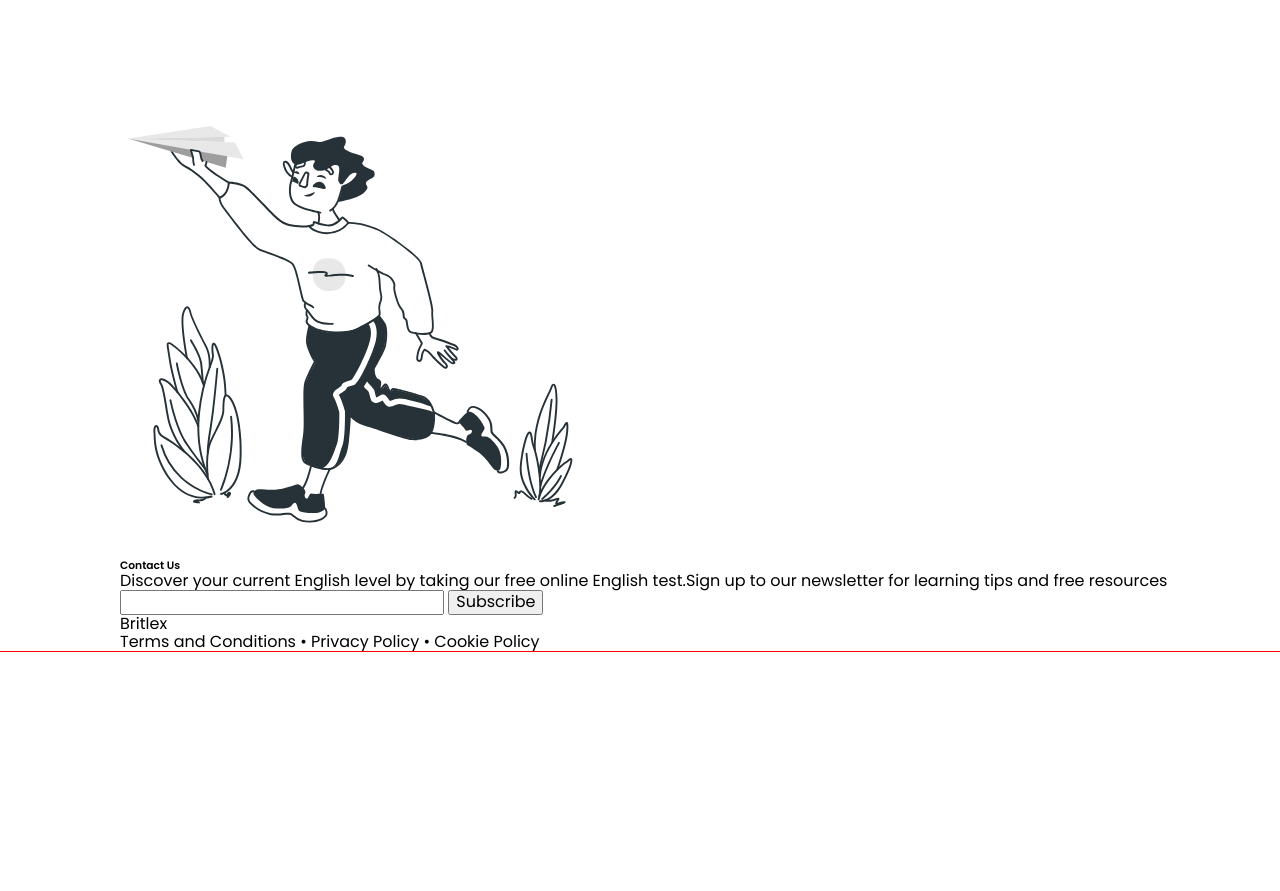
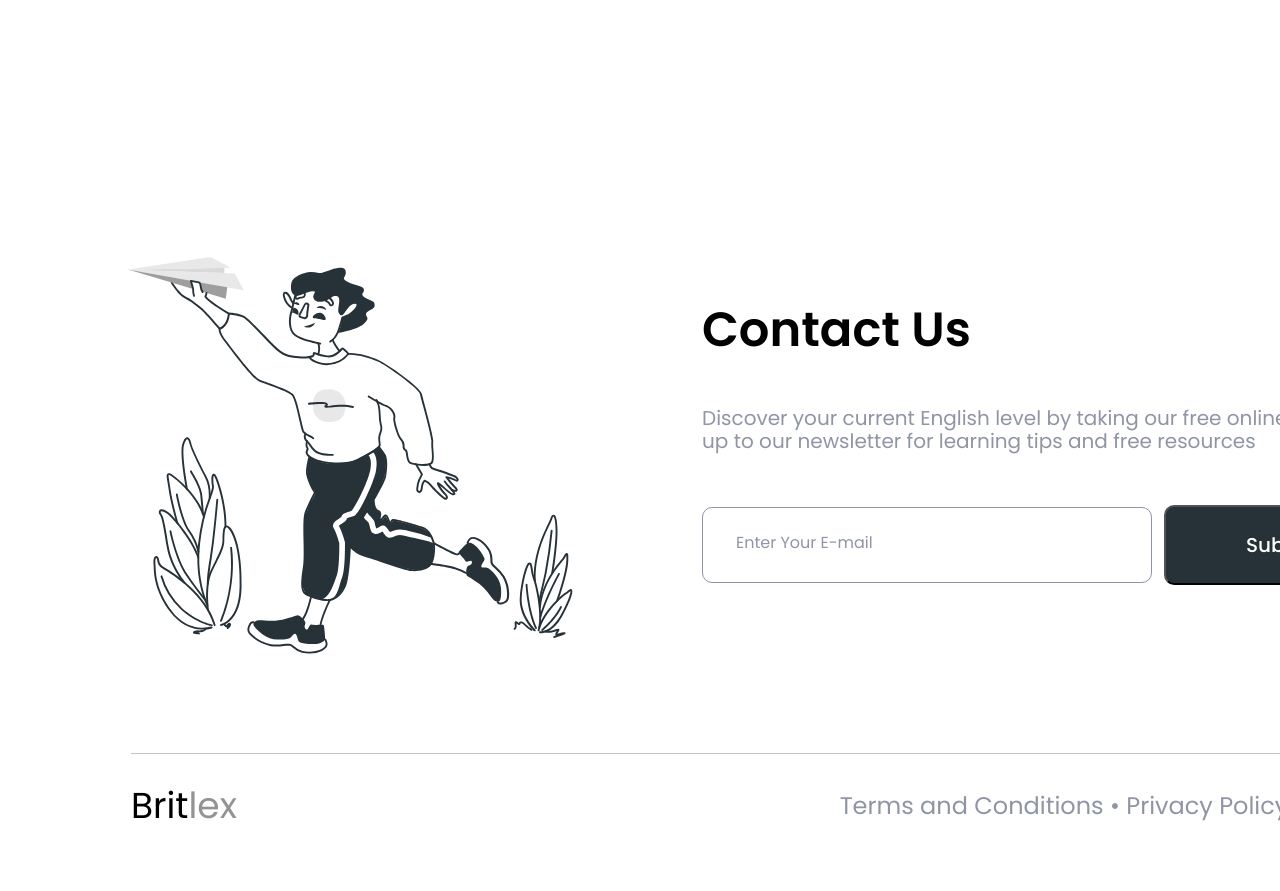
Before and after one commit to GIT13Olena/Learn-Language, a plain HTML site: page index.html in a window 1280 px wide. Shown: the part 3625-4516 px from the top of the page. Before the commit the page ends 4278 px from the top, so only its background shows below. Drawn offline with nearby package versions, Linux system fonts and the light colour scheme.

Commit message:
a fully developed website for the computer

```diff
--- a/index.html
+++ b/index.html
@@ -170,7 +170,7 @@
         <ul class="main-section-pricing__list">
           <li>
             <div class="main-section-pricing__box-image">
-              <img src="./svg/pricing-self-study-svg.svg" alt="">
+              <img src="./svg/pricing-self-study-svg.svg" alt="Self-study online course">
             </div>
 
             <h4 class="main-section-pricing__item__title">Self-study online course</h4>
@@ -185,7 +185,7 @@
           </li>
           <li>
             <div class="main-section-pricing__box-image">
-              <img src="./svg/pricing-live-on-svg.svg" alt="">
+              <img src="./svg/pricing-live-on-svg.svg" alt="Live online classes">
             </div>
             <h4 class="main-section-pricing__item__title">Live online classes</h4>
             <p class="main-section-pricing__item__subtitle-two">Interactive group classes with expert
@@ -197,7 +197,7 @@
           </li>
           <li>
             <div class="main-section-pricing__box-image">
-             <img src="./svg/pricing-personal-tuition-svg.svg" alt="">
+             <img src="./svg/pricing-personal-tuition-svg.svg" alt="Personal Tuition">
             </div>
             <h4 class="main-section-pricing__item__title">Personal Tuition</h4>
             <p class="main-section-pricing__item__subtitle-three">Online one-to-one English tutoring – enjoy
@@ -212,17 +212,19 @@
 
 
 
-      <section>
-        <img src="./svg/contact-us-svg.svg" alt="">
-        <h6>Contact Us</h6>
-        <p>
+      <section class="main-section-contact">
+        <img src="./svg/contact-us-svg.svg" alt="Contact us">
+        <div class="main-section-contact__box">
+          <h6 class="main-section-contact__title">Contact Us</h6>
+        <p class="main-section-contact__subtitle">
           Discover your current English level by taking
           our free online English test.Sign up to our
           newsletter for learning tips and free resources
         </p>
-        <div>
-          <input type="text">
-          <button type="submit">Subscribe</button>
+        <form class="main-section-contact__form">
+          <input type="text" placeholder="Enter Your E-mail" class="main-section-contact__form__input">
+          <button type="submit" class="main-section-contact__form__button">Subscribe</button>
+        </form>
         </div>
       </section>
 
@@ -231,9 +233,13 @@
 
 
 
-    <footer>
-      <a href="">Brit<span>lex</span></a>
-      <p>Terms and Conditions • Privacy Policy • Cookie Policy</p>
+    <footer class="footer">
+      <div class="footer__line"></div>
+      <div class="footer__box">
+        <a href="" class="footer__logo">Brit<span class="footer__logo-color">lex</span></a>
+      <p class="footer__subtitle">Terms and Conditions • Privacy Policy • Cookie Policy</p>
+      </div>
+
     </footer>
   </div>
 
--- a/style.css
+++ b/style.css
@@ -17,6 +17,8 @@
 
     --box-pricing-background: #eee;
     --subtitle-pricing-background: #546269;
+
+    --line-footer: #c4c4c4;
 
 }
 
@@ -371,3 +373,99 @@ a,button{
     font-weight: 400;
     font-size: 18px;
 }
+
+.main-section-contact {
+    display: flex;
+    justify-content: space-between;
+    width: 1364px;
+    padding-top: 131px;
+    padding-right: 4px;
+    padding-bottom: 67px;
+}
+
+.main-section-contact__box{
+   margin-top: 33px;
+}
+
+.main-section-contact__title {
+    color: var(--title-color);
+    font-weight: 600;
+    font-size: 48px;
+    line-height: 167%;
+    margin-bottom: 37px;
+}
+
+.main-section-contact__subtitle {
+    width: 778px;
+    color: var(--subtitle-color);
+    font-weight: 400;
+    font-size: 20px;
+    margin-bottom: 52px;
+}
+
+.main-section-contact__form {
+    display: flex;
+    align-items: center;
+    justify-content: space-between;
+    width: 726px;
+}
+
+.main-section-contact__form__input {
+    border: 1px solid var(--subtitle-color);
+    border-radius: 10px;
+    width: 450px;
+    padding: 26px 0px 30px 33px ;
+}
+
+.main-section-contact__form__input::placeholder {
+    color: var(--subtitle-color);
+    font-weight: 400;
+    font-size: 16px;
+}
+
+.main-section-contact__form__button {
+    color: var(--button-color);
+    background-color: var(--button-background);
+    width: 264px;
+    height: 80px;
+    font-weight: 500;
+    font-size: 20px;
+    border-radius: 10px;
+
+}
+
+.footer {
+    padding-left: 11px;
+    padding-right: 11px;
+}
+
+.footer__line {
+    width: 1338px;
+    height: 1px;
+    background-color: var(--line-footer);
+}
+
+.footer__box{
+    display: flex;
+    align-items: center;
+    justify-content: space-between;
+    width: 1338px;
+    padding-top: 31px;
+    padding-bottom: 64px;
+}
+
+.footer__logo {
+    font-weight: 400;
+    font-size: 36px;
+    color: var(--title-color);
+}
+
+.footer__logo-color {
+    color: var(--logo-color);
+}
+
+.footer__subtitle {
+    color: var(--subtitle-color);
+    font-weight: 400;
+    font-size: 24px;
+}
```
